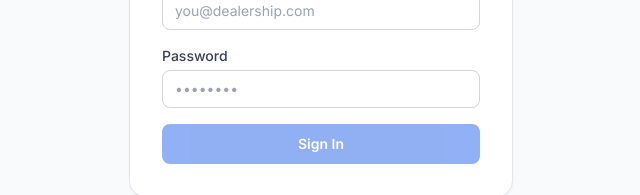
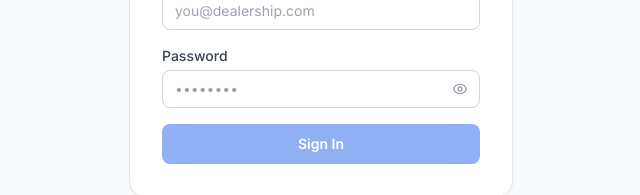
Before and after one commit to reviveleads/reviveai, a Next.js app: page /login in a window 1280 px wide. Shown: the part 408-603 px from the top of the page, without its empty margins (319-959 px from the left). Built offline with nearby package versions, Linux system fonts and the light colour scheme.

Commit message:
Update page.tsx

```diff
--- a/app/login/page.tsx
+++ b/app/login/page.tsx
@@ -2,7 +2,6 @@
 
 import { useState } from 'react'
 import { createBrowserClient } from '@supabase/ssr'
-import { useRouter } from 'next/navigation'
 
 const supabase = createBrowserClient(
   'https://plxyxexgtopmwbcvotit.supabase.co',
@@ -12,9 +11,9 @@
 export default function LoginPage() {
   const [email, setEmail] = useState('')
   const [password, setPassword] = useState('')
+  const [showPassword, setShowPassword] = useState(false)
   const [error, setError] = useState<string | null>(null)
   const [loading, setLoading] = useState(false)
-  const router = useRouter()
 
   async function handleLogin() {
     setLoading(true)
@@ -54,14 +53,32 @@
           </div>
           <div>
             <label className="block text-sm font-medium text-gray-700 mb-1">Password</label>
+            <div className="relative">
               <input
-              type="password"
+                type={showPassword ? 'text' : 'password'}
                 value={password}
                 onChange={e => setPassword(e.target.value)}
                 onKeyDown={e => e.key === 'Enter' && handleLogin()}
                 placeholder="••••••••"
-              className="w-full rounded-lg border border-gray-300 px-3 py-2 text-sm text-gray-900 outline-none focus:border-blue-500 focus:ring-1 focus:ring-blue-500"
+                className="w-full rounded-lg border border-gray-300 px-3 py-2 text-sm text-gray-900 outline-none focus:border-blue-500 focus:ring-1 focus:ring-blue-500 pr-10"
               />
+              <button
+                type="button"
+                onClick={() => setShowPassword(!showPassword)}
+                className="absolute right-3 top-1/2 -translate-y-1/2 text-gray-400 hover:text-gray-600"
+              >
+                {showPassword ? (
+                  <svg xmlns="http://www.w3.org/2000/svg" className="h-4 w-4" fill="none" viewBox="0 0 24 24" stroke="currentColor">
+                    <path strokeLinecap="round" strokeLinejoin="round" strokeWidth={2} d="M13.875 18.825A10.05 10.05 0 0112 19c-4.478 0-8.268-2.943-9.543-7a9.97 9.97 0 011.563-3.029m5.858.908a3 3 0 114.243 4.243M9.878 9.878l4.242 4.242M9.88 9.88l-3.29-3.29m7.532 7.532l3.29 3.29M3 3l3.59 3.59m0 0A9.953 9.953 0 0112 5c4.478 0 8.268 2.943 9.543 7a10.025 10.025 0 01-4.132 5.411m0 0L21 21" />
+                  </svg>
+                ) : (
+                  <svg xmlns="http://www.w3.org/2000/svg" className="h-4 w-4" fill="none" viewBox="0 0 24 24" stroke="currentColor">
+                    <path strokeLinecap="round" strokeLinejoin="round" strokeWidth={2} d="M15 12a3 3 0 11-6 0 3 3 0 016 0z" />
+                    <path strokeLinecap="round" strokeLinejoin="round" strokeWidth={2} d="M2.458 12C3.732 7.943 7.523 5 12 5c4.478 0 8.268 2.943 9.542 7-1.274 4.057-5.064 7-9.542 7-4.477 0-8.268-2.943-9.542-7z" />
+                  </svg>
+                )}
+              </button>
+            </div>
           </div>
           {error && (
             <p className="text-sm text-red-600 bg-red-50 rounded-lg px-3 py-2">{error}</p>
```
Lines whose indentation alone changed are shown as unchanged.
